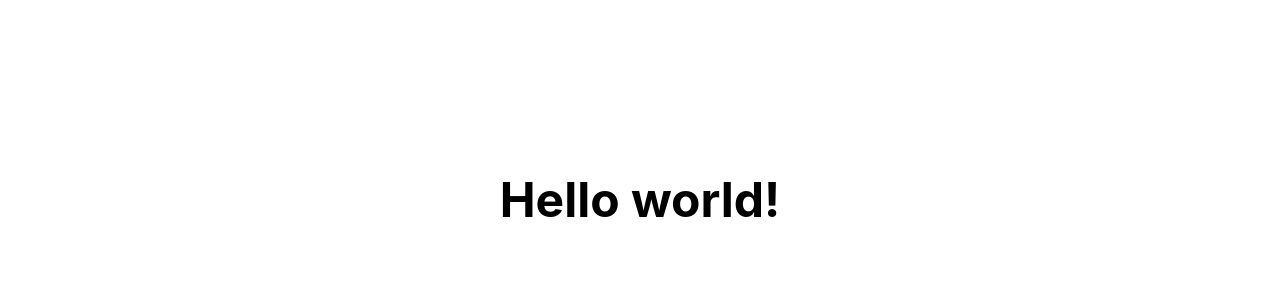
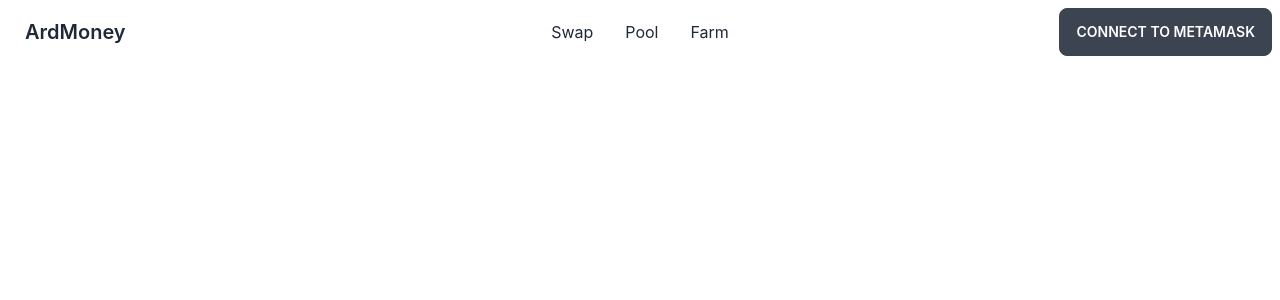
Before and after one commit to DiverseSolutions/Diverse-UniswapV2, a Next.js app in the folder src/: page / in a window 1280 px wide. Shown: the top 300 px of the page. Built offline with nearby package versions, Linux system fonts and the light colour scheme.

Commit message:
Added Daisy UI

```diff
--- a/src/package.json
+++ b/src/package.json
@@ -9,6 +9,7 @@
     "lint": "next lint"
   },
   "dependencies": {
+    "daisyui": "^2.11.0",
     "next": "12.1.0",
     "react": "17.0.2",
     "react-dom": "17.0.2"
--- a/src/pages/index.js
+++ b/src/pages/index.js
@@ -10,9 +10,41 @@
         <link rel="icon" href="/favicon.ico" />
       </Head>
 
-      <h1 className="text-5xl font-bold text-center mt-44">
-        Hello world!
-      </h1>
+      <div class="navbar bg-base-100">
+        <div class="navbar-start">
+          <div class="dropdown">
+            <label tabindex="0" class="btn btn-ghost lg:hidden">
+              <svg xmlns="http://www.w3.org/2000/svg" class="h-5 w-5" fill="none" viewBox="0 0 24 24" stroke="currentColor"><path stroke-linecap="round" stroke-linejoin="round" stroke-width="2" d="M4 6h16M4 12h8m-8 6h16" /></svg>
+            </label>
+            <ul tabindex="0" class="menu menu-compact dropdown-content mt-3 p-2 shadow bg-base-100 rounded-box w-52">
+              <li><a>Item 1</a></li>
+              <li tabindex="0">
+                <a class="justify-between">
+                  Parent
+                  <svg class="fill-current" xmlns="http://www.w3.org/2000/svg" width="24" height="24" viewBox="0 0 24 24"><path d="M8.59,16.58L13.17,12L8.59,7.41L10,6L16,12L10,18L8.59,16.58Z"/></svg>
+                </a>
+                <ul class="p-2">
+                  <li><a>Submenu 1</a></li>
+                  <li><a>Submenu 2</a></li>
+                </ul>
+              </li>
+              <li><a>Item 3</a></li>
+            </ul>
+          </div>
+          <a class="btn btn-ghost normal-case text-xl">ArdMoney</a>
+        </div>
+
+        <div class="navbar-center hidden lg:flex">
+          <ul class="menu menu-horizontal p-0">
+            <li><a>Swap</a></li>
+            <li><a>Pool</a></li>
+            <li><a>Farm</a></li>
+          </ul>
+        </div>
+        <div class="navbar-end">
+          <a class="btn">Connect To Metamask</a>
+        </div>
+      </div>
 
     </div>
   )
--- a/src/tailwind.config.js
+++ b/src/tailwind.config.js
@@ -6,5 +6,5 @@
   theme: {
     extend: {},
   },
-  plugins: [],
+  plugins: [require("daisyui")],
 }
```
Also changed, not shown: 1 other file (tests, documents, lock files or other folders).
